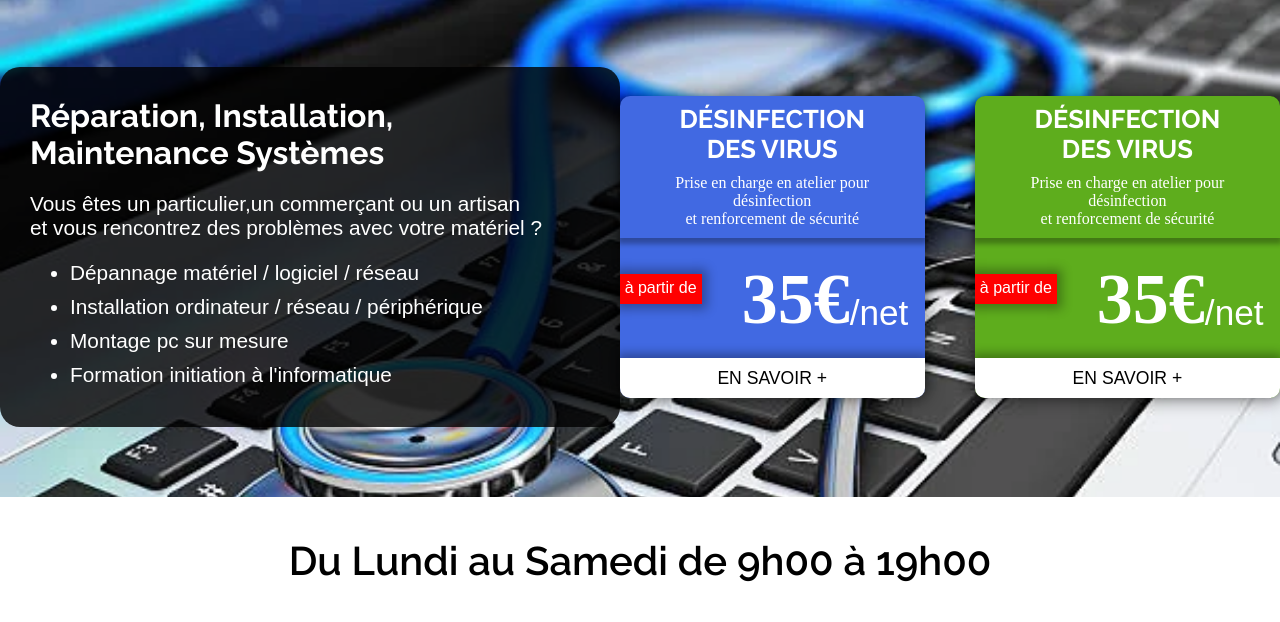
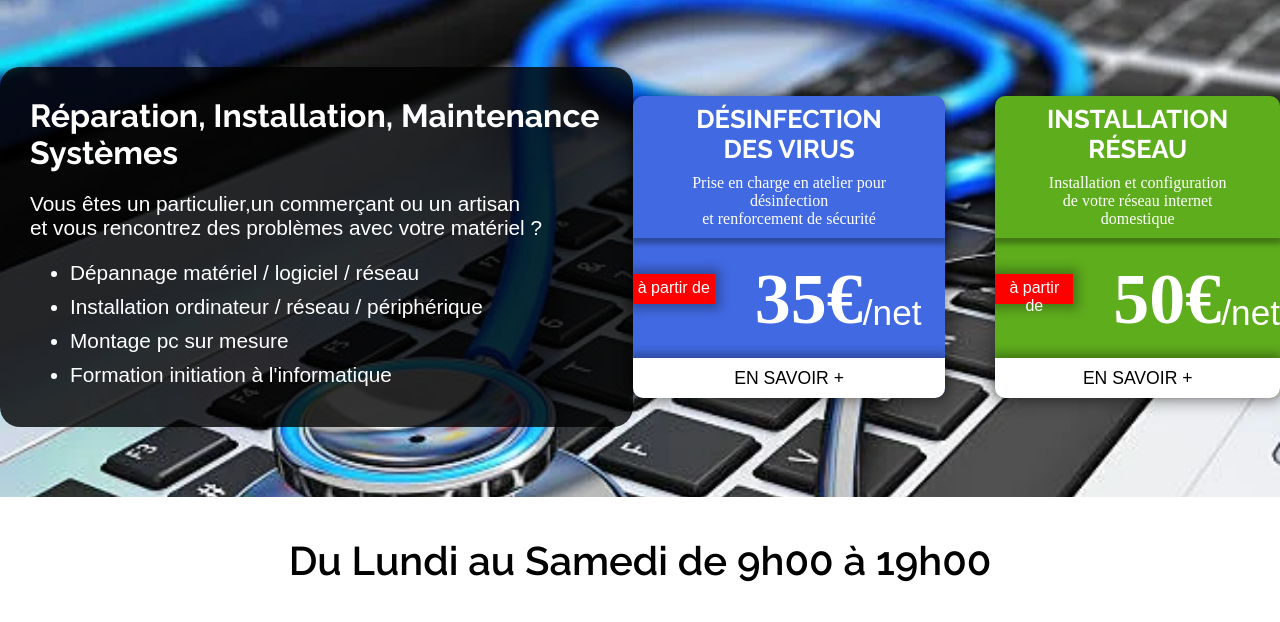
Before and after one commit to JimCarter44/dpplogv2, a website built with Parcel: page index.html in a window 1280 px wide. Shown: the part 147-769 px from the top of the page. Built offline with nearby package versions, Linux system fonts and the light colour scheme.

Commit message:
promo2 modifié

```diff
--- a/index.html
+++ b/index.html
@@ -76,16 +76,16 @@
       </div>
       <div id="promo2">
         <div class="promoTitre">
-          <h4>DÉSINFECTION DES VIRUS</h4>
-          <p>Prise en charge en atelier pour désinfection<br>et renforcement de sécurité</p>
+          <h4>INSTALLATION RÉSEAU</h4>
+          <p>Installation et configuration<br>de votre réseau internet domestique</p>
         </div>
         <div class="promoPrix">
           <p>à partir de</p>
-          <h2>35€</h2>
+          <h2>50€</h2>
           <p>/net</p>
         </div>
         <div class="promoLink">
-          <p><a href="">EN SAVOIR +</a></p>
+          <p><a href="./installation.html">EN SAVOIR +</a></p>
         </div>
       </div>
     </div>
```
